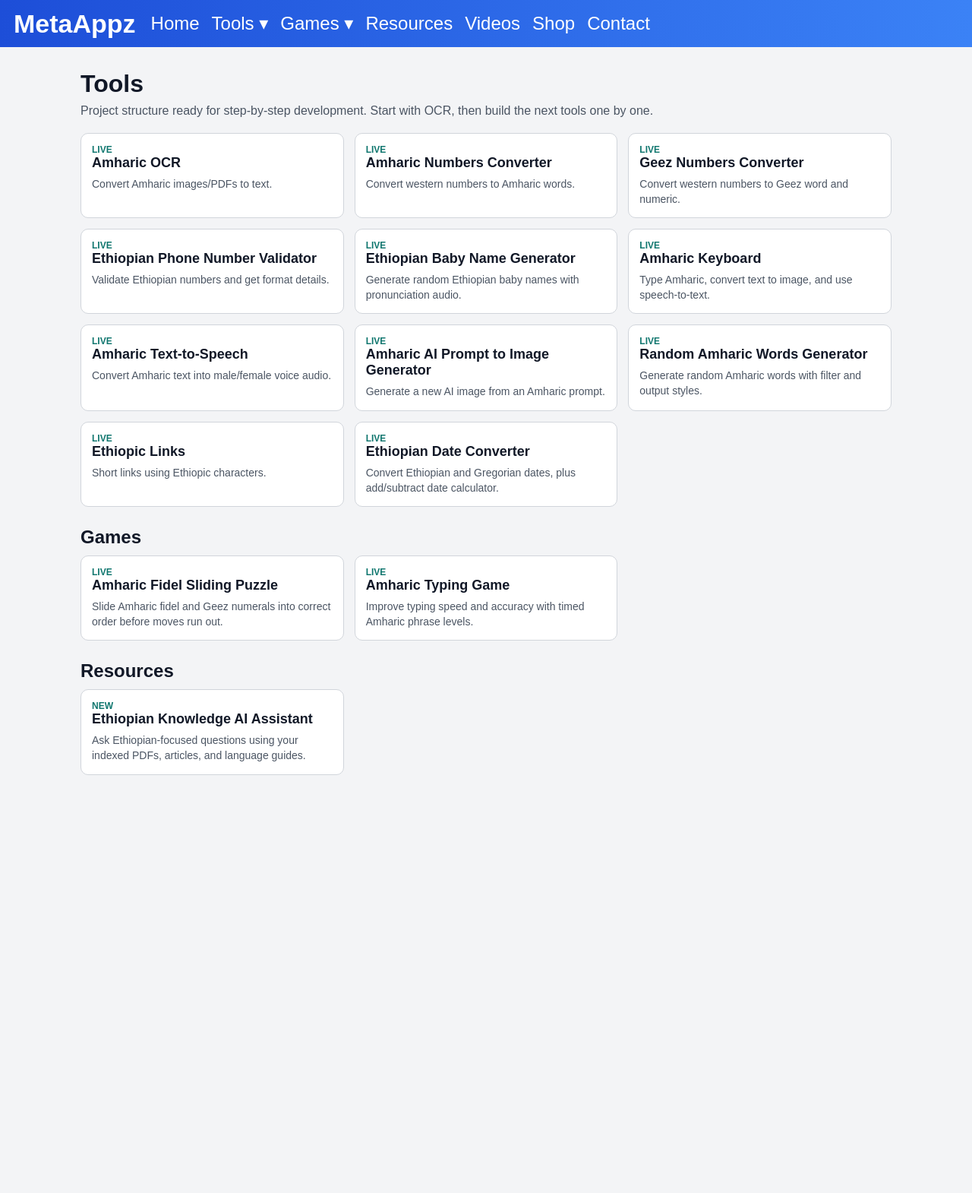
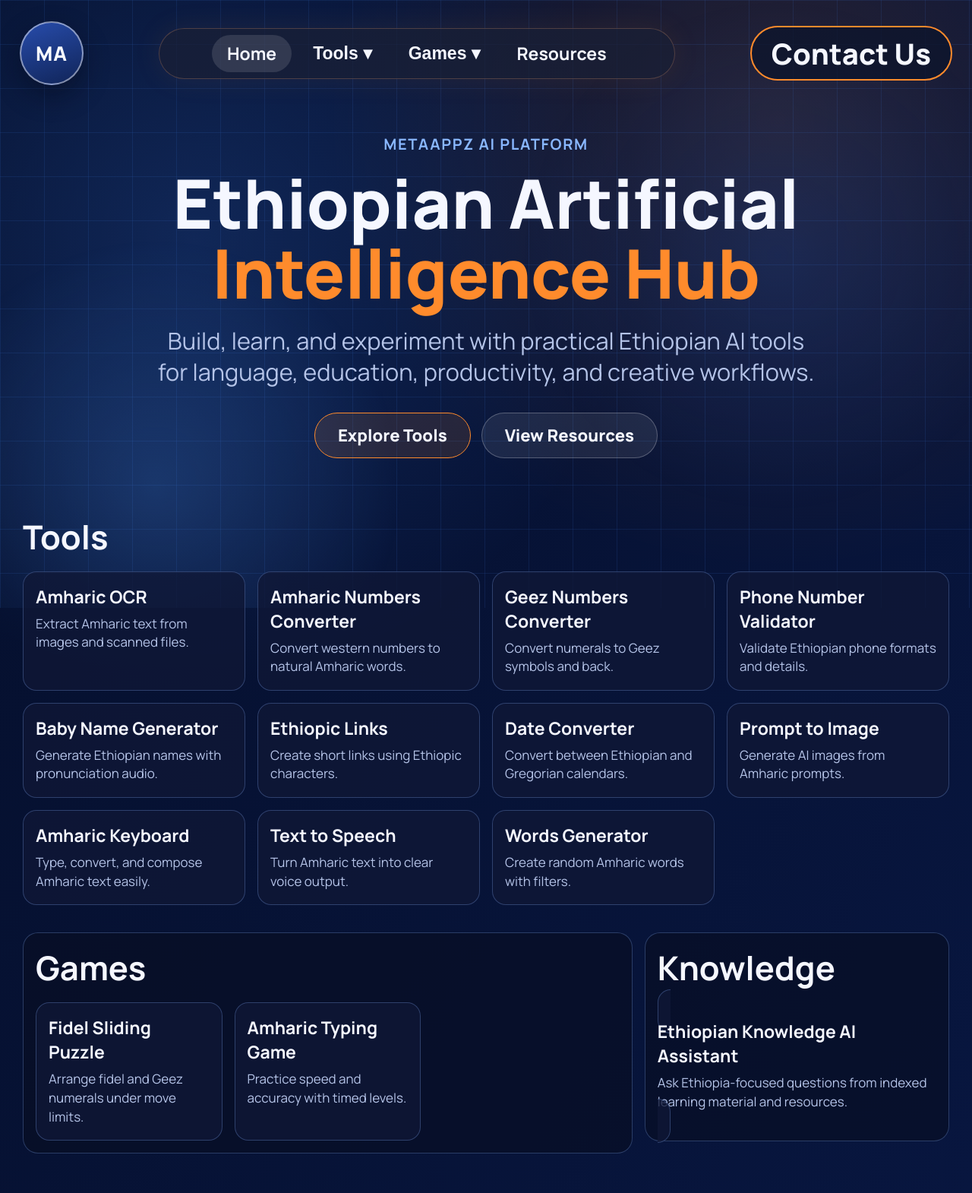
Before and after one commit to samuelabera21/Samuel_AI_Tools_App, a Flask app: page / in a window 1280 px wide. Shown: the whole page at 76% size. Before the commit the page ends 1020 px from the top, so only its background shows below. Run offline with Flask 3, Linux system fonts and the light colour scheme.

Commit message:
update ui

```diff
--- a/static/css/home.css
+++ b/static/css/home.css
@@ -1,20 +1,367 @@
-body { background:#f3f4f6; color:#111827; }
+@import url("https://fonts.googleapis.com/css2?family=Manrope:wght@400;600;700;800&display=swap");
 
-.topbar { gap:20px; }
-.brand { font-size:34px; }
+:root {
+	--bg-1: #050f2c;
+	--bg-2: #08163f;
+	--line: rgba(70, 137, 255, 0.28);
+	--panel: rgba(16, 24, 54, 0.78);
+	--soft-border: rgba(132, 177, 255, 0.28);
+	--text: #f5f7ff;
+	--muted: #b5c4e8;
+	--accent: #ff8b2c;
+}
 
-.nav a,
-.drop-btn { font-size:24px; }
+body {
+	font-family: "Manrope", sans-serif;
+	color: var(--text);
+	min-height: 100vh;
+	background:
+		radial-gradient(circle at 20% 20%, rgba(59, 130, 246, 0.2) 0%, transparent 36%),
+		radial-gradient(circle at 80% 10%, rgba(255, 139, 44, 0.13) 0%, transparent 34%),
+		linear-gradient(120deg, var(--bg-1), var(--bg-2));
+	overflow-x: hidden;
+}
 
-.dropdown-menu { top:28px; }
+.ai-home {
+	position: relative;
+	padding: 28px 26px 52px;
+}
 
-.wrap { max-width:1100px; margin:30px auto; padding:0 16px; }
-h1 { margin-bottom:8px; }
-.sub { color:#4b5563; margin-bottom:20px; }
-h2 { margin:26px 0 10px; }
-.grid { display:grid; grid-template-columns:repeat(auto-fill,minmax(260px,1fr)); gap:14px; }
-.card { background:#fff; border:1px solid #d1d5db; border-radius:10px; padding:14px; text-decoration:none; color:inherit; }
-.card h3 { margin-bottom:8px; font-size:18px; }
-.card p { color:#4b5563; font-size:14px; line-height:1.4; }
-.live { color:#0f766e; font-weight:700; font-size:12px; }
-.soon { color:#92400e; font-weight:700; font-size:12px; }
+.ai-home::before,
+.ai-home::after {
+	content: "";
+	position: fixed;
+	inset: 0;
+	z-index: -1;
+	pointer-events: none;
+}
+
+.ai-home::before {
+	background:
+		linear-gradient(var(--line) 1px, transparent 1px) 0 0 / 100% 58px,
+		linear-gradient(90deg, var(--line) 1px, transparent 1px) 0 0 / 58px 100%;
+	opacity: 0.42;
+}
+
+.ai-home::after {
+	background:
+		radial-gradient(circle at 16% 80%, rgba(81, 155, 255, 0.22) 0%, transparent 26%),
+		radial-gradient(circle at 80% 42%, rgba(19, 107, 255, 0.14) 0%, transparent 30%);
+}
+
+.hero-topbar {
+	max-width: 1260px;
+	margin: 0 auto;
+	display: flex;
+	align-items: center;
+	justify-content: space-between;
+	gap: 16px;
+}
+
+.brand-chip {
+	display: inline-flex;
+	align-items: center;
+	justify-content: center;
+	width: 84px;
+	height: 84px;
+	border-radius: 999px;
+	text-decoration: none;
+	background: linear-gradient(160deg, rgba(41, 78, 176, 0.96), rgba(17, 37, 90, 0.96));
+	border: 2px solid rgba(255, 255, 255, 0.48);
+	box-shadow: 0 14px 34px rgba(4, 8, 25, 0.44);
+}
+
+.brand-mark {
+	font-size: 26px;
+	font-weight: 800;
+	letter-spacing: 1px;
+	color: #f8fbff;
+}
+
+.hero-nav {
+	flex: 1;
+	max-width: 680px;
+	display: flex;
+	align-items: center;
+	justify-content: center;
+	gap: 8px;
+	padding: 8px;
+	border-radius: 999px;
+	border: 1px solid rgba(255, 167, 109, 0.24);
+	background: rgba(26, 31, 53, 0.74);
+	box-shadow: 0 0 40px rgba(255, 139, 44, 0.08);
+}
+
+.hero-nav > a,
+.hero-drop-btn {
+	color: var(--text);
+	font-size: 23px;
+	font-weight: 700;
+	line-height: 1;
+	border-radius: 999px;
+	text-decoration: none;
+	padding: 13px 20px;
+	border: none;
+	background: transparent;
+	cursor: pointer;
+}
+
+.hero-nav > a.active,
+.hero-nav > a:hover,
+.hero-drop-btn:hover {
+	background: rgba(255, 255, 255, 0.12);
+}
+
+.hero-dropdown {
+	position: relative;
+}
+
+.hero-dropdown-menu {
+	display: none;
+	position: absolute;
+	top: calc(100% + 12px);
+	left: 0;
+	min-width: 320px;
+	background: rgba(16, 22, 45, 0.96);
+	border: 1px solid var(--soft-border);
+	border-radius: 16px;
+	overflow: hidden;
+	backdrop-filter: blur(10px);
+	box-shadow: 0 30px 45px rgba(5, 10, 28, 0.56);
+}
+
+.hero-dropdown-menu a {
+	display: block;
+	padding: 12px 14px;
+	color: var(--text);
+	text-decoration: none;
+	font-size: 16px;
+}
+
+.hero-dropdown-menu a:hover {
+	background: rgba(255, 255, 255, 0.08);
+}
+
+.hero-dropdown:hover .hero-dropdown-menu {
+	display: block;
+}
+
+.contact-pill {
+	color: var(--text);
+	text-decoration: none;
+	border-radius: 999px;
+	padding: 15px 26px;
+	font-weight: 800;
+	font-size: 38px;
+	line-height: 1;
+	border: 2px solid var(--accent);
+	background: rgba(14, 21, 44, 0.78);
+}
+
+main {
+	max-width: 1220px;
+	margin: 0 auto;
+}
+
+.hero {
+	min-height: 66vh;
+	display: flex;
+	flex-direction: column;
+	align-items: center;
+	justify-content: center;
+	text-align: center;
+	padding: 64px 16px 38px;
+}
+
+.eyebrow {
+	color: #89b7ff;
+	font-size: 20px;
+	font-weight: 700;
+	letter-spacing: 0.08em;
+	text-transform: uppercase;
+}
+
+.hero h1 {
+	margin-top: 18px;
+	max-width: 900px;
+	font-size: clamp(58px, 7vw, 96px);
+	line-height: 1.03;
+	font-weight: 800;
+}
+
+.hero h1 span {
+	display: block;
+	color: var(--accent);
+}
+
+.hero-copy {
+	margin-top: 22px;
+	max-width: 870px;
+	color: var(--muted);
+	font-size: clamp(25px, 2.4vw, 42px);
+	line-height: 1.35;
+}
+
+.hero-actions {
+	margin-top: 32px;
+	display: flex;
+	align-items: center;
+	justify-content: center;
+	gap: 14px;
+	flex-wrap: wrap;
+}
+
+.hero-cta {
+	text-decoration: none;
+	color: var(--text);
+	font-weight: 800;
+	font-size: 22px;
+	padding: 14px 30px;
+	border-radius: 999px;
+	border: 1px solid var(--accent);
+	background: rgba(255, 139, 44, 0.12);
+}
+
+.hero-cta.ghost {
+	background: rgba(255, 255, 255, 0.08);
+	border-color: rgba(255, 255, 255, 0.25);
+}
+
+.content-block {
+	margin-top: 36px;
+}
+
+.content-block h2 {
+	margin-bottom: 16px;
+	font-size: clamp(34px, 3.4vw, 48px);
+}
+
+.grid {
+	display: grid;
+	grid-template-columns: repeat(auto-fill, minmax(260px, 1fr));
+	gap: 16px;
+}
+
+.card {
+	border: 1px solid var(--soft-border);
+	border-radius: 18px;
+	background: var(--panel);
+	color: var(--text);
+	text-decoration: none;
+	padding: 16px 16px 18px;
+	transition: transform 0.2s ease, border-color 0.2s ease;
+}
+
+.card:hover {
+	transform: translateY(-4px);
+	border-color: rgba(255, 167, 109, 0.72);
+}
+
+.card h3 {
+	font-size: 23px;
+	margin-bottom: 8px;
+}
+
+.card p {
+	color: var(--muted);
+	font-size: 17px;
+	line-height: 1.45;
+}
+
+.split-grid {
+	display: grid;
+	grid-template-columns: 2fr 1fr;
+	gap: 16px;
+	align-items: start;
+}
+
+.pane {
+	border: 1px solid var(--soft-border);
+	border-radius: 20px;
+	background: rgba(8, 15, 36, 0.66);
+	padding: 16px;
+}
+
+.grid.compact {
+	grid-template-columns: repeat(auto-fill, minmax(240px, 1fr));
+}
+
+@media (max-width: 1100px) {
+	.hero-topbar {
+		flex-wrap: wrap;
+		justify-content: center;
+	}
+
+	.hero-nav {
+		order: 3;
+		width: 100%;
+		max-width: none;
+		justify-content: flex-start;
+		overflow-x: auto;
+		padding: 8px;
+	}
+
+	.contact-pill {
+		font-size: 26px;
+	}
+
+	.split-grid {
+		grid-template-columns: 1fr;
+	}
+}
+
+@media (max-width: 700px) {
+	.ai-home {
+		padding: 20px 14px 34px;
+	}
+
+	.brand-chip {
+		width: 66px;
+		height: 66px;
+	}
+
+	.brand-mark {
+		font-size: 20px;
+	}
+
+	.hero-nav > a,
+	.hero-drop-btn {
+		font-size: 17px;
+		padding: 10px 14px;
+	}
+
+	.hero-dropdown-menu {
+		min-width: 250px;
+	}
+
+	.contact-pill {
+		font-size: 21px;
+		padding: 12px 18px;
+	}
+
+	.hero {
+		min-height: 56vh;
+		padding-top: 36px;
+	}
+
+	.eyebrow {
+		font-size: 14px;
+	}
+
+	.hero-copy {
+		font-size: 19px;
+	}
+
+	.hero-cta {
+		font-size: 17px;
+		padding: 11px 18px;
+	}
+
+	.card h3 {
+		font-size: 20px;
+	}
+
+	.card p {
+		font-size: 15px;
+	}
+}
--- a/templates/home.html
+++ b/templates/home.html
@@ -3,71 +3,99 @@
 <head>
   <meta charset="UTF-8">
   <meta name="viewport" content="width=device-width, initial-scale=1.0">
-  <title>AI Tools App</title>
+  <title>MetaAppz AI Hub</title>
   <link rel="stylesheet" href="{{ url_for('static', filename='css/base.css') }}">
   <link rel="stylesheet" href="{{ url_for('static', filename='css/home.css') }}">
 </head>
 <body>
-  <header class="topbar">
-    <div class="brand">MetaAppz</div>
-    <nav class="nav">
-      <a href="/">Home</a>
-      <div class="dropdown">
-        <button class="drop-btn" type="button">Tools ▾</button>
-        <div class="dropdown-menu">
+  <div class="ai-home">
+    <header class="hero-topbar">
+      <a class="brand-chip" href="/" aria-label="MetaAppz home">
+        <span class="brand-mark">MA</span>
+      </a>
+
+      <nav class="hero-nav" aria-label="Main">
+        <a class="active" href="/">Home</a>
+        <div class="hero-dropdown">
+          <button class="hero-drop-btn" type="button">Tools <span aria-hidden="true">▾</span></button>
+          <div class="hero-dropdown-menu">
             <a href="/Tools/Amharic_OCR">Amharic OCR</a>
             <a href="/Tools/Numbers_to_Amharic_Words_Converter">Amharic Numbers Converter</a>
             <a href="/Tools/Geez_Numbers_Converter">Geez Numbers Converter</a>
-          <a href="/Tools/Ethiopia_Phone_Numbers">Ethiopian Phone Number Validator</a>
-          <a href="/Tools/Ethiopian_Name_Generator">Ethiopian Baby Name Generator</a>
-          <a href="/Tools/Amharic_Link_Shortner">Amharic Link Shortner</a>
-          <a href="/Tools/Ethiopian_Date_Converter">Ethiopian Date Converter</a>
-          <a href="/Tools/Amharic_to_Image">Amharic AI Prompt to Image Generator</a>
+            <a href="/Tools/Ethiopia_Phone_Numbers">Phone Number Validator</a>
+            <a href="/Tools/Ethiopian_Name_Generator">Baby Name Generator</a>
+            <a href="/Tools/Amharic_Link_Shortner">Ethiopic Links</a>
+            <a href="/Tools/Ethiopian_Date_Converter">Date Converter</a>
+            <a href="/Tools/Amharic_to_Image">Prompt to Image</a>
             <a href="/Tools/Free_Amharic_Keyboard">Amharic Keyboard</a>
-          <a href="/Tools/Amharic_Text_To_Speech">Amharic Text-to-Speech</a>
-          <a href="/Tools/Amharic_Words_Generator">Random Amharic Words Generator</a>
+            <a href="/Tools/Amharic_Text_To_Speech">Text to Speech</a>
+            <a href="/Tools/Amharic_Words_Generator">Words Generator</a>
           </div>
         </div>
-      <div class="dropdown">
-        <button class="drop-btn" type="button">Games ▾</button>
-        <div class="dropdown-menu">
-          <a href="/Games/Amharic_Fidel_Sliding_Puzzle_Game">Amharic Fidel Sliding Puzzle</a>
+        <div class="hero-dropdown">
+          <button class="hero-drop-btn" type="button">Games <span aria-hidden="true">▾</span></button>
+          <div class="hero-dropdown-menu">
+            <a href="/Games/Amharic_Fidel_Sliding_Puzzle_Game">Fidel Sliding Puzzle</a>
             <a href="/Games/Amharic_Typing_Game">Amharic Typing Game</a>
           </div>
         </div>
         <a href="/Resources">Resources</a>
-      <a href="#">Videos</a>
-      <a href="#">Shop</a>
-      <a href="#">Contact</a>
       </nav>
+
+      <a class="contact-pill" href="/Resources/Ethiopian_Knowledge_AI_Assistant">Contact Us</a>
     </header>
-  <main class="wrap">
-    <h1>Tools</h1>
-    <p class="sub">Project structure ready for step-by-step development. Start with OCR, then build the next tools one by one.</p>
-    <section class="grid">
-      <a class="card" href="/Tools/Amharic_OCR"><div class="live">LIVE</div><h3>Amharic OCR</h3><p>Convert Amharic images/PDFs to text.</p></a>
-      <a class="card" href="/Tools/Numbers_to_Amharic_Words_Converter"><div class="live">LIVE</div><h3>Amharic Numbers Converter</h3><p>Convert western numbers to Amharic words.</p></a>
-      <a class="card" href="/Tools/Geez_Numbers_Converter"><div class="live">LIVE</div><h3>Geez Numbers Converter</h3><p>Convert western numbers to Geez word and numeric.</p></a>
-      <a class="card" href="/Tools/Ethiopia_Phone_Numbers"><div class="live">LIVE</div><h3>Ethiopian Phone Number Validator</h3><p>Validate Ethiopian numbers and get format details.</p></a>
-      <a class="card" href="/Tools/Ethiopian_Name_Generator"><div class="live">LIVE</div><h3>Ethiopian Baby Name Generator</h3><p>Generate random Ethiopian baby names with pronunciation audio.</p></a>
-      <a class="card" href="/Tools/Free_Amharic_Keyboard"><div class="live">LIVE</div><h3>Amharic Keyboard</h3><p>Type Amharic, convert text to image, and use speech-to-text.</p></a>
-      <a class="card" href="/Tools/Amharic_Text_To_Speech"><div class="live">LIVE</div><h3>Amharic Text-to-Speech</h3><p>Convert Amharic text into male/female voice audio.</p></a>
-      <a class="card" href="/Tools/Amharic_to_Image"><div class="live">LIVE</div><h3>Amharic AI Prompt to Image Generator</h3><p>Generate a new AI image from an Amharic prompt.</p></a>
-      <a class="card" href="/Tools/Amharic_Words_Generator"><div class="live">LIVE</div><h3>Random Amharic Words Generator</h3><p>Generate random Amharic words with filter and output styles.</p></a>
-      <a class="card" href="/Tools/Amharic_Link_Shortner"><div class="live">LIVE</div><h3>Ethiopic Links</h3><p>Short links using Ethiopic characters.</p></a>
-      <a class="card" href="/Tools/Ethiopian_Date_Converter"><div class="live">LIVE</div><h3>Ethiopian Date Converter</h3><p>Convert Ethiopian and Gregorian dates, plus add/subtract date calculator.</p></a>
+
+    <main>
+      <section class="hero">
+        <p class="eyebrow">MetaAppz AI Platform</p>
+        <h1>
+          Ethiopian Artificial
+          <span>Intelligence Hub</span>
+        </h1>
+        <p class="hero-copy">
+          Build, learn, and experiment with practical Ethiopian AI tools for language,
+          education, productivity, and creative workflows.
+        </p>
+        <div class="hero-actions">
+          <a class="hero-cta" href="#tools-grid">Explore Tools</a>
+          <a class="hero-cta ghost" href="/Resources">View Resources</a>
+        </div>
       </section>
 
-    <h2>Games</h2>
-    <section class="grid">
-      <a class="card" href="/Games/Amharic_Fidel_Sliding_Puzzle_Game"><div class="live">LIVE</div><h3>Amharic Fidel Sliding Puzzle</h3><p>Slide Amharic fidel and Geez numerals into correct order before moves run out.</p></a>
-      <a class="card" href="/Games/Amharic_Typing_Game"><div class="live">LIVE</div><h3>Amharic Typing Game</h3><p>Improve typing speed and accuracy with timed Amharic phrase levels.</p></a>
+      <section class="content-block" id="tools-grid">
+        <h2>Tools</h2>
+        <div class="grid">
+          <a class="card" href="/Tools/Amharic_OCR"><h3>Amharic OCR</h3><p>Extract Amharic text from images and scanned files.</p></a>
+          <a class="card" href="/Tools/Numbers_to_Amharic_Words_Converter"><h3>Amharic Numbers Converter</h3><p>Convert western numbers to natural Amharic words.</p></a>
+          <a class="card" href="/Tools/Geez_Numbers_Converter"><h3>Geez Numbers Converter</h3><p>Convert numerals to Geez symbols and back.</p></a>
+          <a class="card" href="/Tools/Ethiopia_Phone_Numbers"><h3>Phone Number Validator</h3><p>Validate Ethiopian phone formats and details.</p></a>
+          <a class="card" href="/Tools/Ethiopian_Name_Generator"><h3>Baby Name Generator</h3><p>Generate Ethiopian names with pronunciation audio.</p></a>
+          <a class="card" href="/Tools/Amharic_Link_Shortner"><h3>Ethiopic Links</h3><p>Create short links using Ethiopic characters.</p></a>
+          <a class="card" href="/Tools/Ethiopian_Date_Converter"><h3>Date Converter</h3><p>Convert between Ethiopian and Gregorian calendars.</p></a>
+          <a class="card" href="/Tools/Amharic_to_Image"><h3>Prompt to Image</h3><p>Generate AI images from Amharic prompts.</p></a>
+          <a class="card" href="/Tools/Free_Amharic_Keyboard"><h3>Amharic Keyboard</h3><p>Type, convert, and compose Amharic text easily.</p></a>
+          <a class="card" href="/Tools/Amharic_Text_To_Speech"><h3>Text to Speech</h3><p>Turn Amharic text into clear voice output.</p></a>
+          <a class="card" href="/Tools/Amharic_Words_Generator"><h3>Words Generator</h3><p>Create random Amharic words with filters.</p></a>
+        </div>
       </section>
 
-    <h2>Resources</h2>
-    <section class="grid">
-      <a class="card" href="/Resources/Ethiopian_Knowledge_AI_Assistant"><div class="live">NEW</div><h3>Ethiopian Knowledge AI Assistant</h3><p>Ask Ethiopian-focused questions using your indexed PDFs, articles, and language guides.</p></a>
+      <section class="content-block split-grid">
+        <article class="pane">
+          <h2>Games</h2>
+          <div class="grid compact">
+            <a class="card" href="/Games/Amharic_Fidel_Sliding_Puzzle_Game"><h3>Fidel Sliding Puzzle</h3><p>Arrange fidel and Geez numerals under move limits.</p></a>
+            <a class="card" href="/Games/Amharic_Typing_Game"><h3>Amharic Typing Game</h3><p>Practice speed and accuracy with timed levels.</p></a>
+          </div>
+        </article>
+        <article class="pane">
+          <h2>Knowledge</h2>
+          <a class="card" href="/Resources/Ethiopian_Knowledge_AI_Assistant">
+            <h3>Ethiopian Knowledge AI Assistant</h3>
+            <p>Ask Ethiopia-focused questions from indexed learning material and resources.</p>
+          </a>
+        </article>
       </section>
     </main>
+  </div>
 </body>
 </html>
```
Lines whose indentation alone changed are shown as unchanged.
